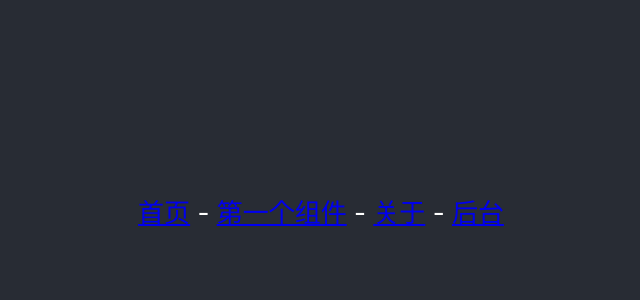
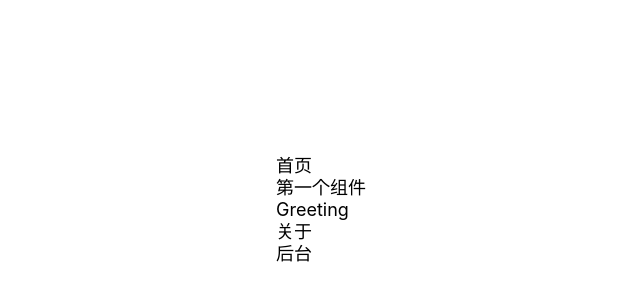
Before and after one commit to Daudxu/learn-react18, a React (Create React App) app: page /home in a window 1280 px wide. Shown: the part 190-490 px from the top of the page, without its empty margins (319-959 px from the left). Built offline with nearby package versions, Linux system fonts and the light colour scheme.

Commit message:
fix  update code

```diff
--- a/package.json
+++ b/package.json
@@ -10,6 +10,7 @@
     "react-dom": "^18.2.0",
     "react-router-dom": "^6.22.1",
     "react-scripts": "5.0.1",
+    "reset-css": "^5.0.2",
     "web-vitals": "^2.1.4"
   },
   "scripts": {
--- a/src/App.css
+++ b/src/App.css
@@ -1,11 +1,25 @@
 .App {
   text-align: center;
+}
+
+.cl-nav{
+  display: flex;
+  flex-direction: column
+}
+.cl-nav a {
+  font-size: 18px;
+  text-decoration: none;
+  text-align: left;
+  line-height: 22px;
+  color: black;
 }
 
 .App-logo {
   height: 40vmin;
   pointer-events: none;
+  text-align: center;
 }
+
 
 @media (prefers-reduced-motion: no-preference) {
   .App-logo {
@@ -14,7 +28,7 @@
 }
 
 .App-header {
-  background-color: #282c34;
+  /* background-color: #282c34; */
   min-height: 100vh;
   display: flex;
   flex-direction: column;
--- a/src/index.js
+++ b/src/index.js
@@ -1,6 +1,9 @@
 import React from 'react';
 import ReactDOM from 'react-dom/client';
+import 'reset-css';
 import './index.css';
+
+
 import App from './App';
 import reportWebVitals from './reportWebVitals';
 import { BrowserRouter as Router } from "react-router-dom"
--- a/src/router/index.js
+++ b/src/router/index.js
@@ -7,6 +7,7 @@ import Detail from '../views/Detail'
 import Admin from '../views/Admin'
 import Welcome from '../views/Welcome'
 import User from '../views/User'
+import Greeting from '../views/Greeting'
 
 const router = [
   { path: '/', element: <Navigate to="/home" replace /> },
@@ -17,6 +18,10 @@ const router = [
   {
     path: '/first',
     element: <First />
+  },
+  {
+    path: '/greeting',
+    element: <Greeting />
   },
   {
     path: '/about',
--- /dev/null
+++ b/src/views/Greeting.js
@@ -0,0 +1,17 @@
+const Person = () => <h2>jion doe</h2>;
+
+const Message = () => {
+    return <p>this is my message</p>
+}
+
+function Greeting() {
+     return (
+        <div>
+            <Person />
+            <Message />
+             Greeting
+        </div>
+     )
+}
+
+export default Greeting;
--- a/src/views/Home.js
+++ b/src/views/Home.js
@@ -1,23 +1,22 @@
 import '../App.css'
 // import logo from '../logo.svg';
-import { useNavigate, useSearchParams, useParams, useLocation, NavLink } from 'react-router-dom'
+// import { useNavigate, useSearchParams, useParams, useLocation, NavLink } from 'react-router-dom'
+import {  NavLink } from 'react-router-dom'
 
 function Home() {
-  const location = useLocation()
-  const navigate = useNavigate()
-  const params = useParams()
-  const [search, setSearch] = useSearchParams()
+  // const location = useLocation()
+  // const navigate = useNavigate()
+  // const params = useParams()
+  // const [search, setSearch] = useSearchParams()
 
   return (
     <div className="App">
       <header className="App-header">
-        <div className=''>
-          <NavLink to="/home">首页</NavLink>
-          <span> - </span>
+        <div className='cl-nav'>
+          <NavLink to="/home" className="cl-a">首页</NavLink>
           <NavLink to="/first">第一个组件</NavLink>
-          <span> - </span>
+          <NavLink to="/greeting">Greeting</NavLink>
           <NavLink to="/about">关于</NavLink>
-          <span> - </span>
           <NavLink to="/admin">后台</NavLink>
         </div>
       </header>
```
Also changed, not shown: 1 other file (tests, documents, lock files or other folders).
